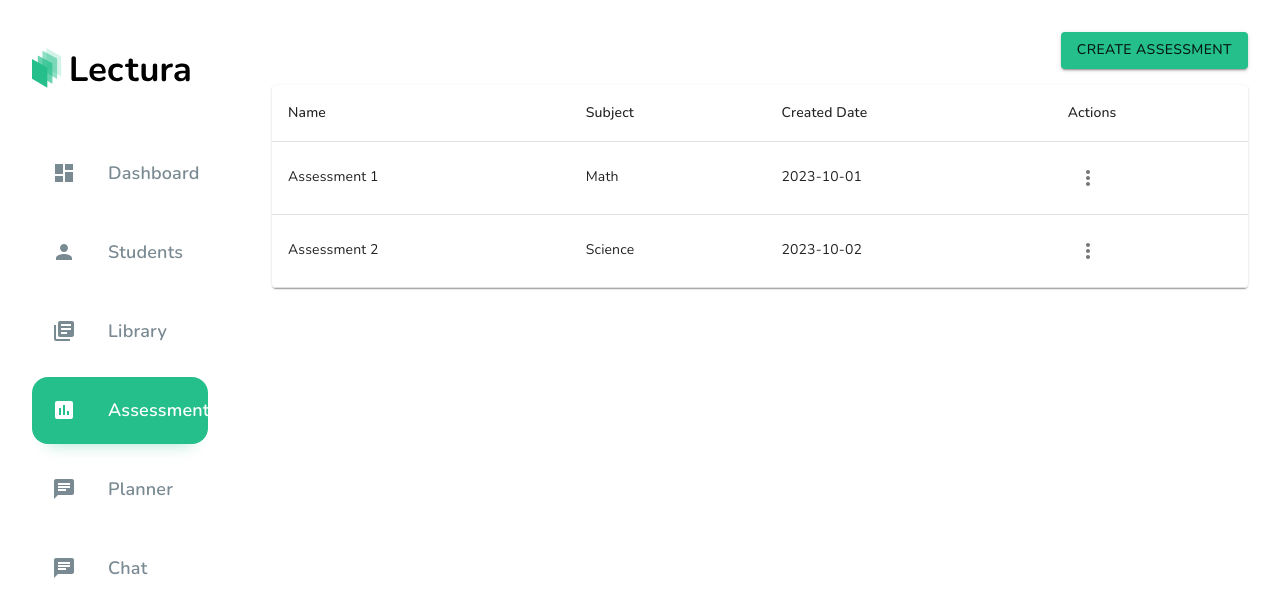
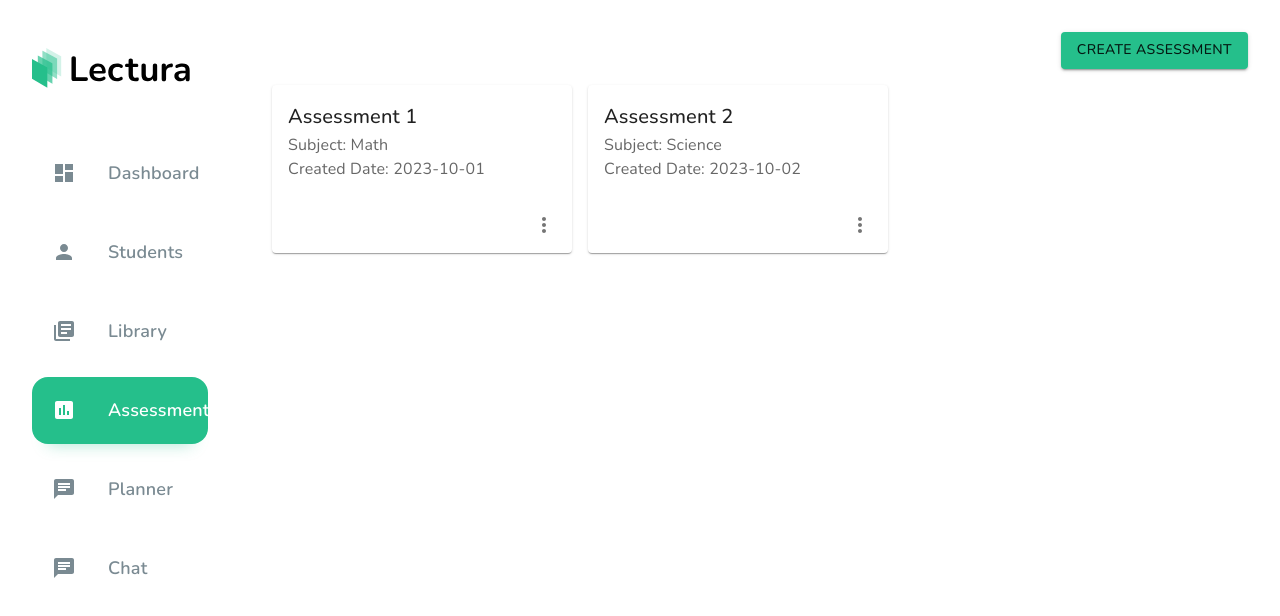
Before and after one commit to Aswin-Pradeep-P/neural-dashboard, a React (Create React App) app: page /assessments in a window 1280 px wide. Shown: the top 616 px of the page. Built offline with nearby package versions, Linux system fonts and the light colour scheme.

Commit message:
Integrate login and profile api

```diff
--- /dev/null
+++ b/src/api/login/auth.ts
@@ -0,0 +1,25 @@
+import { apiUrl } from '../../constants';
+import { HttpMethod } from '../enums';
+import useApi from '../useApi';
+
+export const useLogin = () => {
+  const {
+    loading: loggingIn,
+    callApi: login,
+    error: loginError,
+    response: loginResponse,
+  } = useApi({ method: HttpMethod.POST, url: `${apiUrl}/user/login`, withAuth : false });
+
+  return { loggingIn, login, loginError, loginResponse };
+};
+
+export const useGetProfile = () => {
+  const {
+    loading: gettingProfile,
+    callApi: getProfile,
+    error: getProfileError,
+    response: getProfileResponse,
+  } = useApi({ method: HttpMethod.POST, url: `${apiUrl}/user/profile` });
+
+  return { getProfile, gettingProfile, getProfileError, getProfileResponse };
+};
--- a/src/api/useApi.ts
+++ b/src/api/useApi.ts
@@ -16,10 +16,12 @@ interface UseApiArgs {
   url: string;
   data?: any;
   headers?: AxiosRequestHeaders;
+  withAuth?: boolean;
 }
 
 // Define the shape of the callApi parameters
 interface CallApiArgs<T> {
+  data?: any;
   onCompleted?: (data: T) => void;
   onError?: (error: string) => void;
 }
@@ -33,13 +35,13 @@ interface ApiResponse<T> {
 }
 
 // Custom Hook
-const useApi = <T = any>({ method, url, data = null, headers = {} as AxiosRequestHeaders }: UseApiArgs): ApiResponse<T> => {
+const useApi = <T = any>({ method, url, headers = {} as AxiosRequestHeaders, withAuth = true }: UseApiArgs): ApiResponse<T> => {
   const [loading, setLoading] = useState(false);
   const [error, setError] = useState<string | null>(null);
   const [response, setResponse] = useState<T | null>(null);
 
   const callApi = useCallback(
-    async ({ onCompleted, onError }: CallApiArgs<T> = {}) => {
+    async ({ onCompleted, onError, data }: CallApiArgs<T> = {}) => {
       setLoading(true);
       setError(null); // Reset error before a new request
       setResponse(null); // Reset response before a new request
@@ -52,6 +54,9 @@ const useApi = <T = any>({ method, url, data = null, headers = {} as AxiosReques
           data: method === HttpMethod.POST ? data : null, // Only include data for POST-like methods
           params: method === HttpMethod.GET ? data : null, // For GET, send data as query params
         };
+
+        // headers['Content-Type'] = 'application/json'; // Set the default content type to JSON
+        withAuth && (headers['Authorization'] = `Bearer ${localStorage.getItem('token')}`); // Set the Authorization header
 
         const result = await axios(config);
         setResponse(result.data); // Set the response data from API
@@ -70,7 +75,7 @@ const useApi = <T = any>({ method, url, data = null, headers = {} as AxiosReques
         setLoading(false); // Always stop loading after request completes
       }
     },
-    [method, url, data, headers]
+    [method, url, headers]
   );
 
   return { callApi, loading, error, response };
--- a/src/constants.ts
+++ b/src/constants.ts
@@ -1,2 +1,2 @@
 // Need to move to config file when deploying
-export const apiUrl = 'https://fakestoreapi.com';
+export const apiUrl = 'https://be6e-103-138-236-18.ngrok-free.app/ums/api';
--- a/src/layout/mainLayout.tsx
+++ b/src/layout/mainLayout.tsx
@@ -12,14 +12,14 @@ import TakeAssessment from '../pages/assessments/takeAssessment';
 
 import './styles.scss';
 
+function MainLayout() {
 
-function MainLayout() {
   return (
     <div className="App">
       <Navbar />
       <div className="mainLayout">
         <Routes>
-          <Route path="/" element={<Dashboard />} />
+          <Route path="/dashboard" element={<Dashboard />} />
           <Route path="/assessments" element={<Assessments />} />
           <Route path="/assessments/create" element={<CreateAssessment />} />
           <Route path="/assessments/attempt" element={<TakeAssessment />} />
--- a/src/pages/assessments/assessments.tsx
+++ b/src/pages/assessments/assessments.tsx
@@ -1,5 +1,5 @@
 import React from 'react';
-import { Table, TableBody, TableCell, TableContainer, TableHead, TableRow, IconButton, Menu, MenuItem, Paper, Button, Box } from '@mui/material';
+import { Card, CardContent, CardActions, IconButton, Menu, MenuItem, Button, Box, Typography, Grid, Grid2 } from '@mui/material';
 import MoreVertIcon from '@mui/icons-material/MoreVert';
 import { useNavigate } from 'react-router-dom';
 
@@ -43,23 +43,16 @@ const Assessments: React.FC = () => {
           Create Assessment
         </Button>
       </Box>
-      <TableContainer component={Paper}>
-        <Table>
-          <TableHead>
-            <TableRow>
-              <TableCell>Name</TableCell>
-              <TableCell>Subject</TableCell>
-              <TableCell>Created Date</TableCell>
-              <TableCell>Actions</TableCell>
-            </TableRow>
-          </TableHead>
-          <TableBody>
+      <Grid2 container spacing={2}>
         {assessments.map((assessment) => (
-              <TableRow key={assessment.id}>
-                <TableCell>{assessment.name}</TableCell>
-                <TableCell>{assessment.subject}</TableCell>
-                <TableCell>{assessment.createdDate}</TableCell>
-                <TableCell>
+          <Grid2 key={assessment.id}>
+            <Card sx={{ width: 300 }}> {/* Adjust the width value as needed */}
+              <CardContent>
+                <Typography variant="h6">{assessment.name}</Typography>
+                <Typography color="textSecondary">Subject: {assessment.subject}</Typography>
+                <Typography color="textSecondary">Created Date: {assessment.createdDate}</Typography>
+              </CardContent>
+              <CardActions sx={{ justifyContent: 'flex-end' }}>
                 <IconButton onClick={(event) => handleClick(event, assessment.id)}>
                   <MoreVertIcon />
                 </IconButton>
@@ -67,15 +60,22 @@ const Assessments: React.FC = () => {
                   anchorEl={anchorEl}
                   open={Boolean(anchorEl) && selectedAssessment === assessment.id}
                   onClose={handleClose}
+                  anchorOrigin={{
+                    vertical: 'top',
+                    horizontal: 'right',
+                  }}
+                  transformOrigin={{
+                    vertical: 'top',
+                    horizontal: 'right',
+                  }}
                 >
                   <MenuItem onClick={handleShare}>Share</MenuItem>
                 </Menu>
-                </TableCell>
-              </TableRow>
+              </CardActions>
+            </Card>
+          </Grid2>
         ))}
-          </TableBody>
-        </Table>
-      </TableContainer>
+      </Grid2>
     </Box>
   );
 };
--- a/src/pages/login/login.tsx
+++ b/src/pages/login/login.tsx
@@ -9,11 +9,21 @@ import SignupImg from '../../assets/signup-img.jpg';
 import GoogleImg from '../../assets/google_sign_in.svg';
 
 import styles from './login.module.scss';
+import { useGetProfile, useLogin } from '../../api/login/auth';
+import { useRecoilState } from 'recoil';
+import { profileAtom } from '../../atoms/profile';
 
 const Login = ({type}: {type: string}) => {
     const navigate = useNavigate();
-    const [formData, setFormData] = useState({});
+    const [formData, setFormData] = useState({
+      Username: '',
+      Email: '',
+      Password: ''
+    });
     const btnText = type === 'login' ? 'Login': 'Signup';
+    const {login} = useLogin();
+    const { getProfile } = useGetProfile();
+    const [, setProfile] = useRecoilState(profileAtom);
 
     const handleChange = (e: ChangeEvent<HTMLTextAreaElement | HTMLInputElement>, key: string) => {
       setFormData({
@@ -23,7 +33,21 @@ const Login = ({type}: {type: string}) => {
     }
 
     const handleLogin = () => {
-      console.log(formData);
+      login({
+        data: {
+          "email": formData.Username,
+          "password": formData.Password
+      },
+      onCompleted(data) {
+        localStorage.setItem('token', data.token);
+        getProfile({
+          onCompleted: (res) => {
+            setProfile(res.data);
+            navigate('/dashboard');
+          }
+        });
+      }
+      });
     }
 
     const handlePageSwitch = () => {
```
Also changed, not shown: src/api/login/login.ts (deleted, +0 -14 lines). Lines whose indentation alone changed are shown as unchanged.
